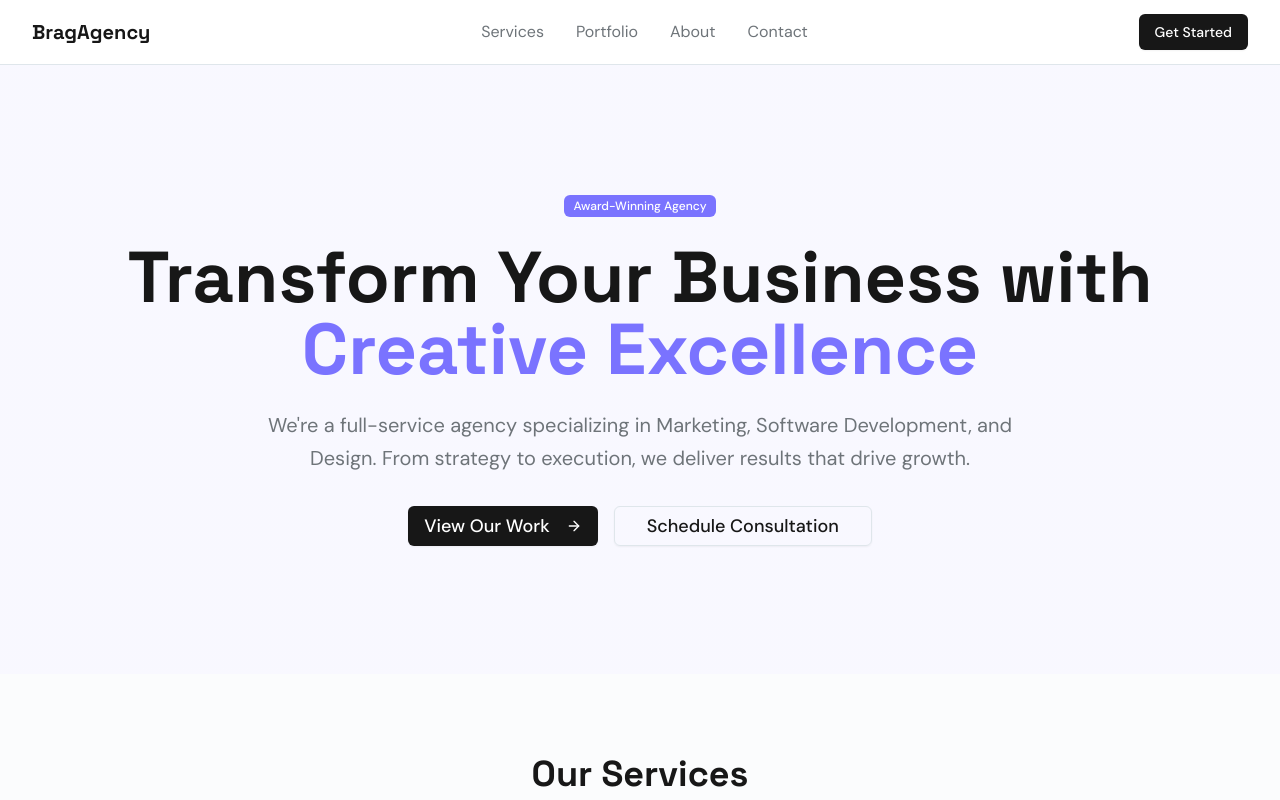
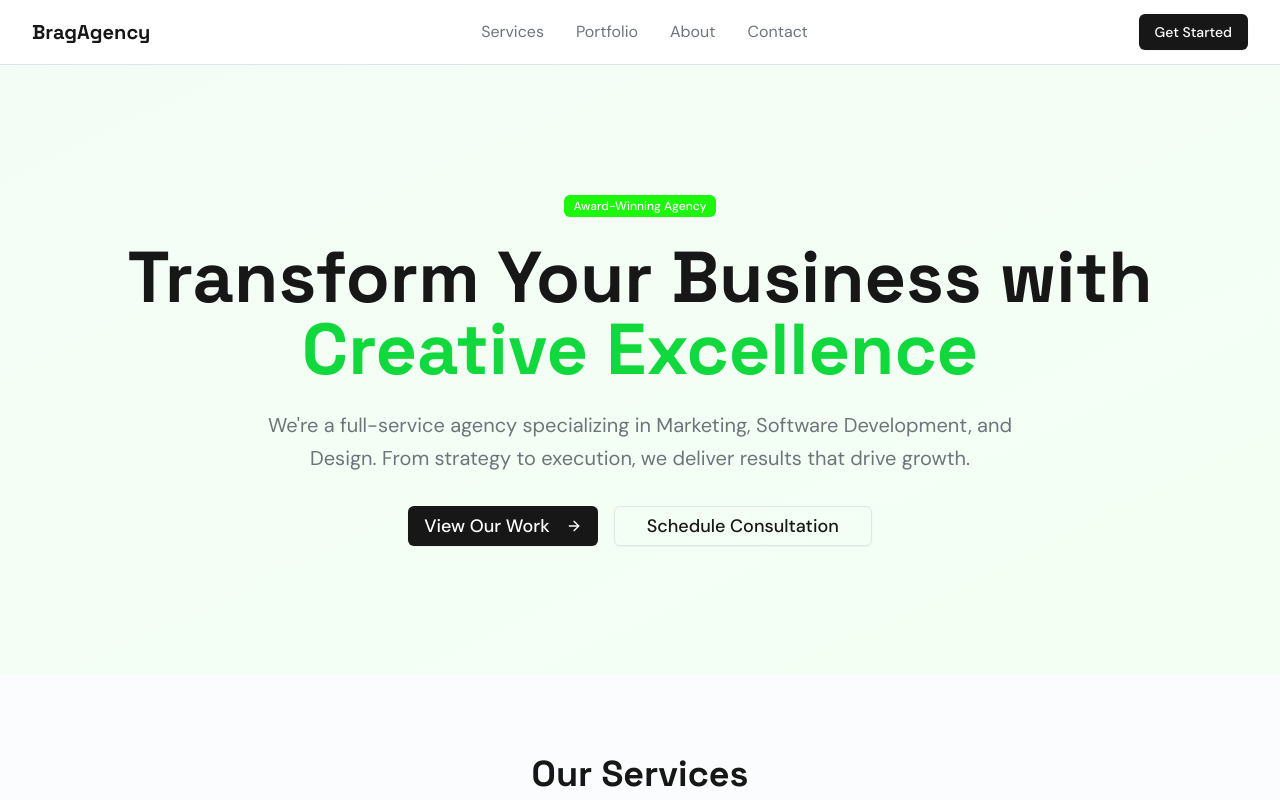
Before and after one commit to michaeltrendz/bragagency-65, a Next.js app: page / in a window 1280 px wide. Shown: the top 800 px of the page. Built offline with nearby package versions, Linux system fonts and the light colour scheme.

Commit message:
chore: updated brand color

```diff
--- a/app/globals.css
+++ b/app/globals.css
@@ -12,11 +12,11 @@
   --popover-foreground: oklch(0.205 0 0);
   --primary: oklch(0.205 0 0);
   --primary-foreground: oklch(1 0 0);
-  --secondary: oklch(0.646 0.222 280);
+  --secondary: #1CF70D;
   --secondary-foreground: oklch(1 0 0);
   --muted: oklch(0.97 0.005 240);
   --muted-foreground: oklch(0.556 0.01 240);
-  --accent: oklch(0.646 0.222 280);
+  --accent: oklch(76.765% 0.23965 144.813);
   --accent-foreground: oklch(1 0 0);
   --destructive: oklch(0.577 0.245 27.325);
   --destructive-foreground: oklch(1 0 0);
--- a/styles/globals.css
+++ b/styles/globals.css
@@ -62,7 +62,7 @@
   --chart-1: oklch(0.488 0.243 264.376);
   --chart-2: oklch(0.696 0.17 162.48);
   --chart-3: oklch(0.769 0.188 70.08);
-  --chart-4: oklch(0.627 0.265 303.9);
+  --chart-4: oklch(87.658% 0.26027 143.546);
   --chart-5: oklch(0.645 0.246 16.439);
   --sidebar: oklch(0.205 0 0);
   --sidebar-foreground: oklch(0.985 0 0);
```
